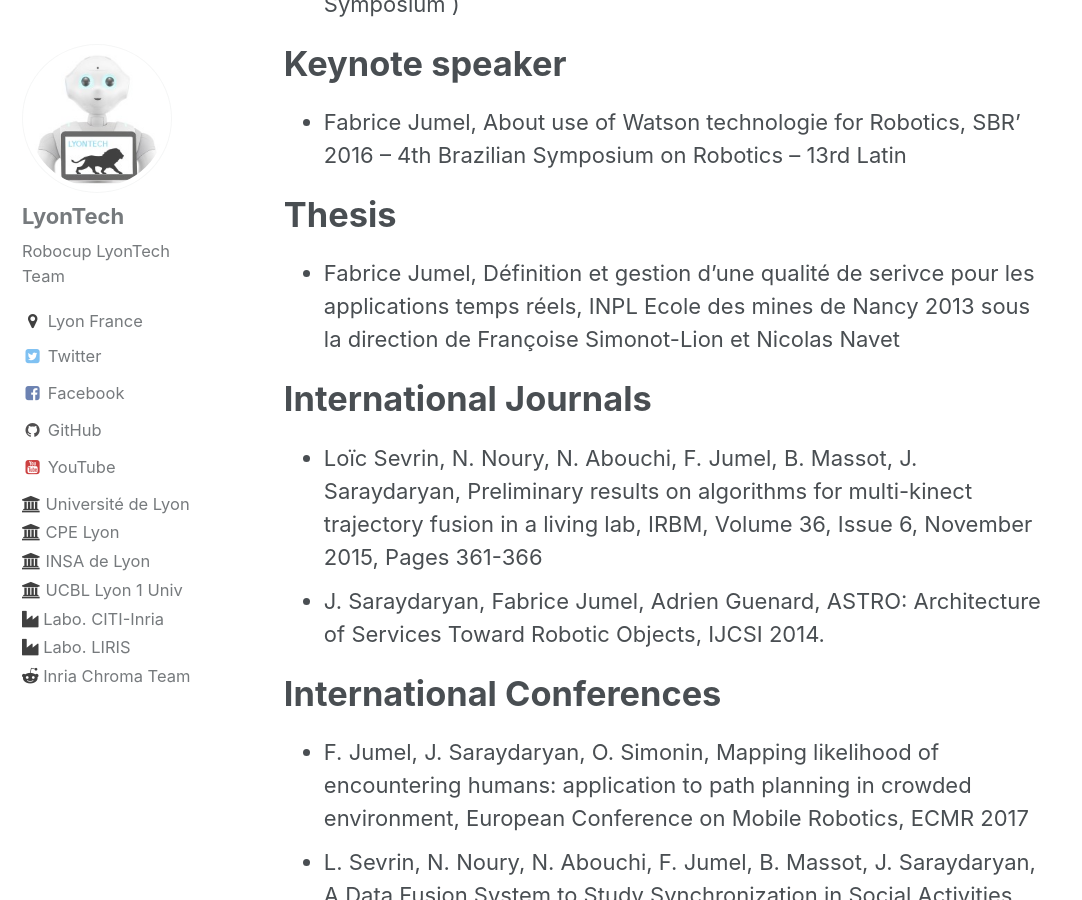
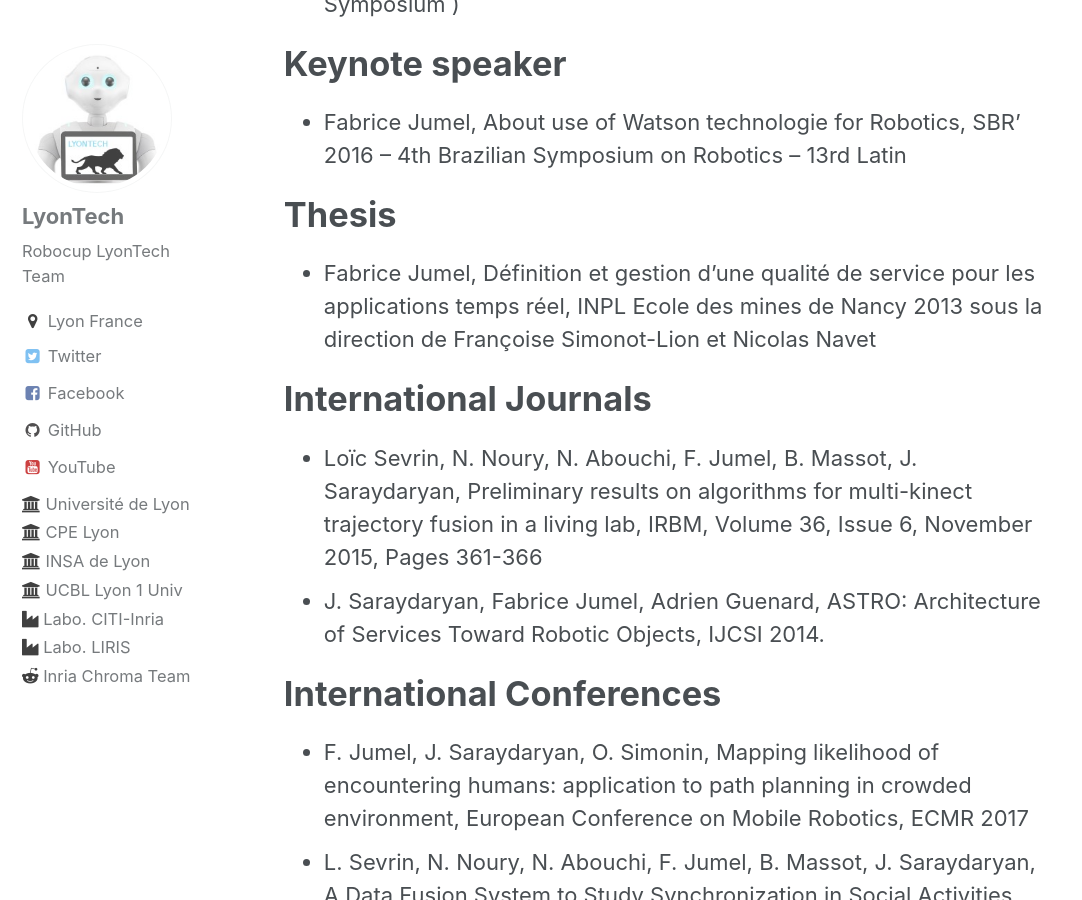
Before and after one commit to Robocup-Lyontech/Robocup-Lyontech.github.io, a Jekyll site: the page built from _pages/Publications.md, in a window 1280 px wide and 900 px high, scrolled down 370 px. Shown: the whole window, without its empty margins (0-1082 px from the left). Built offline with Jekyll 4.4.1, drawn with Linux system fonts in a browser that asks for light colours.

Commit message:
Update Publications.md

```diff
--- a/_pages/Publications.md
+++ b/_pages/Publications.md
@@ -13,7 +13,7 @@ Keynote speaker
 
 Thesis
 ======
-* Fabrice Jumel, Définition et gestion d'une qualité de serivce pour les applications temps réels, INPL Ecole des mines de Nancy
+* Fabrice Jumel, Définition et gestion d'une qualité de service pour les applications temps réel, INPL Ecole des mines de Nancy
 2013 sous la direction de Françoise Simonot-Lion et Nicolas Navet
 
 
```
